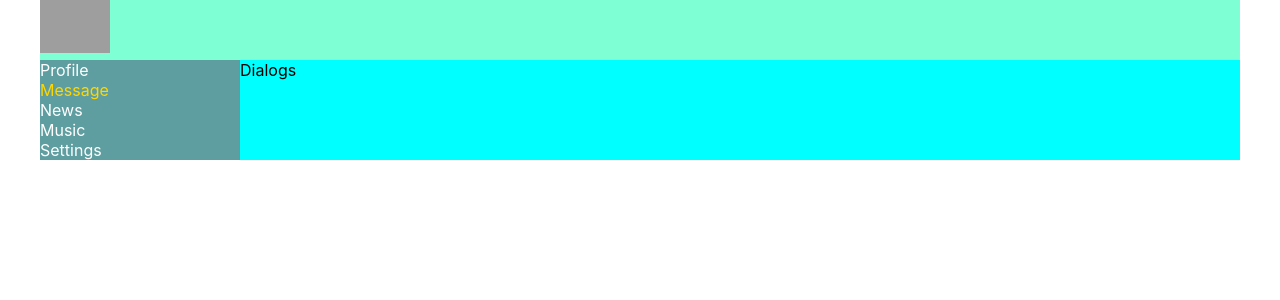
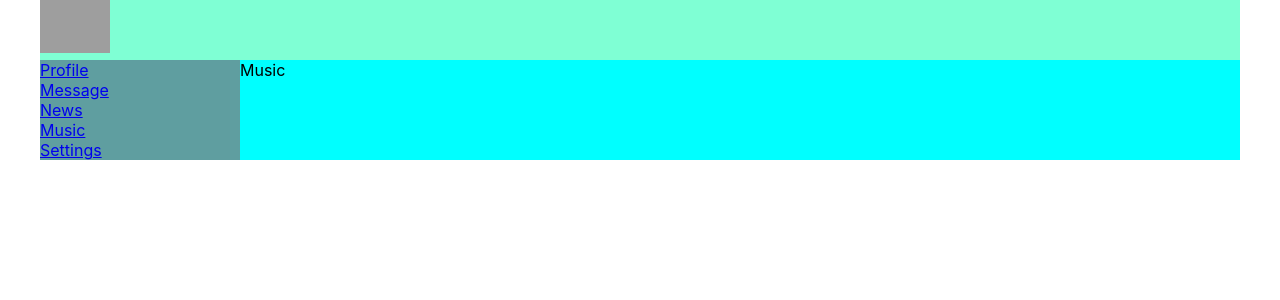
Before and after one commit to ekaz85/react-project, a React (Create React App) app in the folder react-project/: page /music in a window 1280 px wide. Shown: the top 300 px of the page. Built offline with nearby package versions, Linux system fonts and the light colour scheme; grey boxes are pictures that could not be loaded.

Commit message:
Route components

```diff
--- a/react-project/package.json
+++ b/react-project/package.json
@@ -8,6 +8,7 @@
     "@testing-library/user-event": "^12.8.3",
     "react": "^17.0.2",
     "react-dom": "^17.0.2",
+    "react-router-dom": "^5.2.0",
     "react-scripts": "4.0.3",
     "web-vitals": "^1.1.2"
   },
--- a/react-project/src/App.js
+++ b/react-project/src/App.js
@@ -4,17 +4,26 @@
 import Navbar from "./components/Navbar/Navbar";
 import Profile from "./components/Profile/Profile";
 import Dialogs from "./components/Dialogs/Dialogs";
+import News from "./components/News/News";
+import Music from "./components/Music/Music";
+import Settings from "./components/Settings/Settings";
+import {BrowserRouter, Route} from "react-router-dom";
 
 const App = () => {
     return (
-        <div className='app-wrapper'>
-            <Header/>
-            <Navbar/>
-            <div className='app-wrapper-content'>
-                <Dialogs/>
+        <BrowserRouter>
+            <div className='app-wrapper'>
+                <Header/>
+                <Navbar/>
+                <div className='app-wrapper-content'>
+                    <Route path='/profile' component={Profile}/>
+                    <Route path='/dialogs' component={Dialogs}/>
+                    <Route path='/news' component={News}/>
+                    <Route path='/music' component={Music}/>
+                    <Route path='/settings' component={Settings}/>
+                </div>
             </div>
-            {/*<Profile />*/}
-        </div>
+        </BrowserRouter>
     );
 }
 
--- /dev/null
+++ b/react-project/src/components/Music/Music.jsx
@@ -0,0 +1,12 @@
+import React from "react";
+import classes from "./Music.module.css";
+
+const Music = (props) => {
+    return (
+        <div>
+            Music
+        </div>
+    )
+}
+
+export default Music;
--- a/react-project/src/components/Navbar/Navbar.jsx
+++ b/react-project/src/components/Navbar/Navbar.jsx
@@ -1,27 +1,22 @@
 import React from 'react';
 import classes from './Navbar.module.css';
-
-let c1 = 'item';
-let c2 = 'active';
-let classAct = c1 + " " + c2;
-let classActNew = `${classes.item} ${c2}`;
 
 const Navbar = () => {
     return <nav className={classes.nav}>
         <div className={classes.item}>
-            <a>Profile</a>
+            <a href="/profile">Profile</a>
         </div>
         <div className={`${classes.item} ${classes.active}`}>
-            <a>Message</a>
+            <a href="/dialogs">Message</a>
         </div>
         <div className={classes.item}>
-            <a>News</a>
+            <a href="/news">News</a>
         </div>
         <div className={classes.item}>
-            <a>Music</a>
+            <a href="/music">Music</a>
         </div>
         <div className={classes.item}>
-            <a>Settings</a>
+            <a href="/settings">Settings</a>
         </div>
     </nav>
 }
--- /dev/null
+++ b/react-project/src/components/News/News.jsx
@@ -0,0 +1,12 @@
+import React from "react";
+import classes from "./News.module.css";
+
+const News = (props) => {
+    return (
+        <div>
+            News
+        </div>
+    )
+}
+
+export default News;
--- /dev/null
+++ b/react-project/src/components/Settings/Settings.jsx
@@ -0,0 +1,12 @@
+import React from "react";
+import classes from "./Settings.module.css";
+
+const Settings = (props) => {
+    return (
+        <div>
+            Settings
+        </div>
+    )
+}
+
+export default Settings;
```
Also changed, not shown: react-project/src/components/Music/Music.module.css (added), react-project/src/components/News/News.module.css (added), react-project/src/components/Settings/Settings.module.css (added), 1 other file (tests, documents, lock files or other folders).
